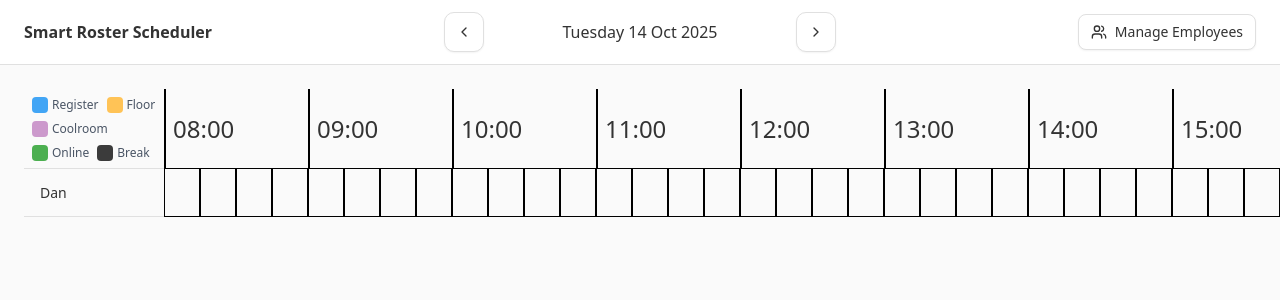
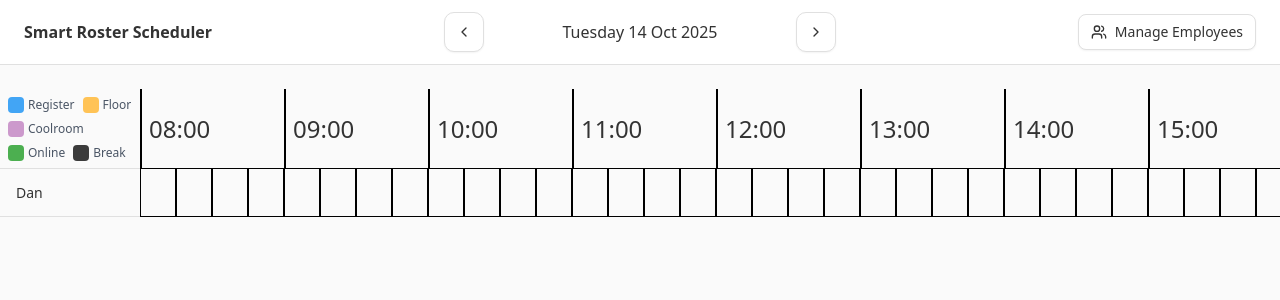
Before and after one commit to HHok95/smart-roster-scheduler, a Next.js app: page / in a window 1280 px wide. Shown: the top 300 px of the page. Built offline with nearby package versions, Linux system fonts and the light colour scheme.

Commit message:
style: update-employee-name-col-styling

```diff
--- a/components/RosterGrid.tsx
+++ b/components/RosterGrid.tsx
@@ -409,14 +409,11 @@
       className="flex-1 overflow-hidden flex flex-col"
       style={{ backgroundColor: "#FAFAFA" }}
     >
-      <div className="flex-1 overflow-auto p-6">
+      <div className="flex-1 overflow-auto py-6 pr-1">
         <div className="inline-block min-w-full">
           <div className="flex">
             {/* Employee names column */}
-            <div
-              className="sticky left-0 z-10"
-              style={{ backgroundColor: "#FAFAFA" }}
-            >
+            <div className="sticky left-0 z-10 bg-[#FAFAFA]">
               <div className="h-20 border-b" style={{ borderColor: "#E0E0E0" }}>
                 <RosterLegend />
               </div>
```
